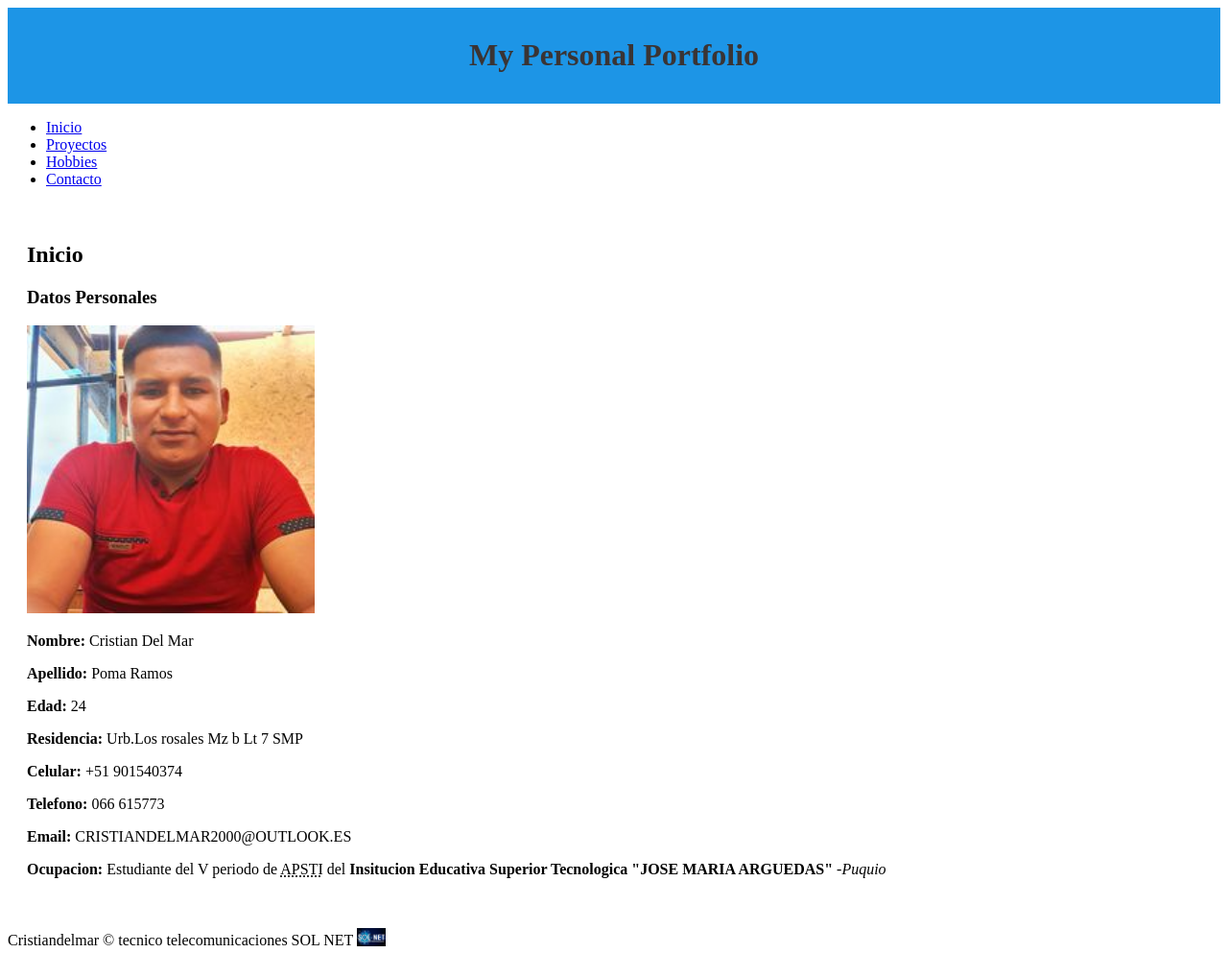
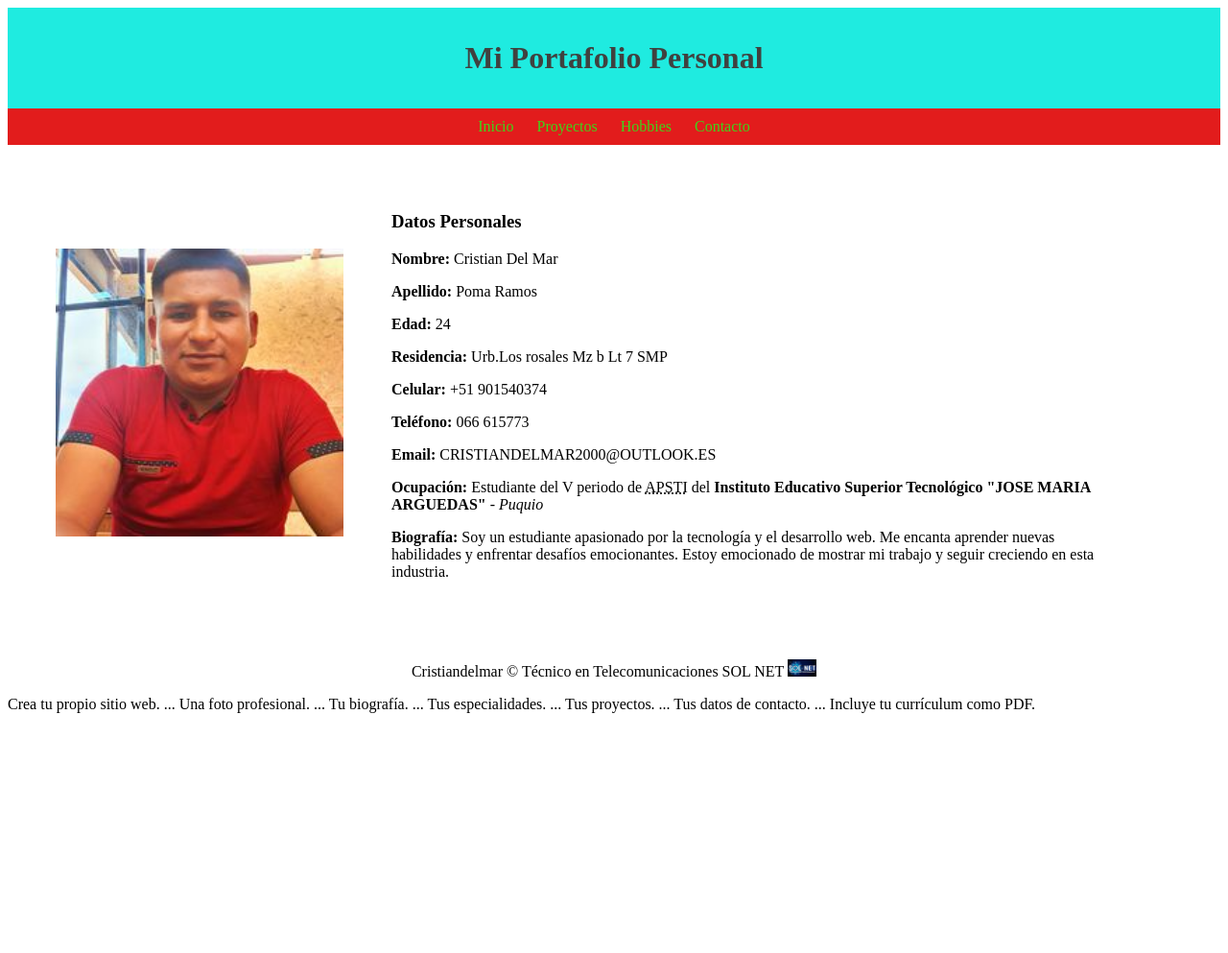
Before and after one commit to CRISTIANS02/HTML_JMA-2024, a plain HTML site: page TAREAS/MI PORTAFOLIO PERSONAL/index.html in a window 1280 px wide. Shown: the top 993 px of the page at 96% size. After the commit the page ends 800 px from the top, so only its background shows below. Drawn offline with Linux system fonts and the light colour scheme.

Commit message:
corrigiendo y agregando stilos

```diff
--- a/TAREAS/MI PORTAFOLIO PERSONAL/index.html
+++ b/TAREAS/MI PORTAFOLIO PERSONAL/index.html
@@ -3,58 +3,81 @@
 <head>
     <meta charset="UTF-8">
     <meta name="viewport" content="width=device-width, initial-scale=1.0">
-    <title>MY PERSONAL PORTAFOLIO CRISTIAN DEL MAR</title>
+    <title>Portafolio Personal - Cristian Del Mar</title>
     <style>
         header {
-            background-color: #1d95e6;
-            color: #3a3434;
+            background-color: #1febe0;
+            color: #40413f;
+            padding: 1%;
+            text-align: center;
+        }
+
+        nav {
+            background-color: #e21c1c;
+            color: #b39b9b;
             padding: 10px;
             text-align: center;
         }
+
+        nav a {
+            color: #40d41a;
+            text-decoration: none;
+            padding: 10px;
+        }
+
         section {
-            padding: 20px;
+            padding: 50px;
+            display: flex;
+            align-items: center;
         }
+
+        article {
+            margin-right: 50px;
+        }
+        footer {
+            text-align: center; /* Centrar el pie de página */
+        }
+
     </style>
 </head>
 <body>
     <header>
-        <h1>My Personal Portfolio</h1>
+        <h1>Mi Portafolio Personal</h1>
     </header>
+
     <nav>
-        <ul>
-            <li><a href="index.html">Inicio</a></li>
-            <li><a href="proyectos.html">Proyectos</a></li>
-            <li><a href="hobbies.html">Hobbies</a></li>
-            <li><a href="contacto.html">Contacto</a></li>
-        </ul>
+        <a href="index.html">Inicio</a>
+        <a href="proyectos.html">Proyectos</a>
+        <a href="hobbies.html">Hobbies</a>
+        <a href="contacto.html">Contacto</a>
     </nav>
 
     <main>
         <section>
-            <h2>Inicio</h2>
+            <article>
+                <img src="FOTOS/438725072_1769097966909776_1518395292521133702_n.jpg" alt="Cristian Del Mar" width="300">
+            </article>
             <article>
                 <h3>Datos Personales</h3>
-                <article>
-                  <img src="FOTOS/438725072_1769097966909776_1518395292521133702_n.jpg" alt="cristian del mars" width="300">
-                </article>
                 <p><b>Nombre:</b> Cristian Del Mar</p>
                 <p><b>Apellido:</b> Poma Ramos</p>
                 <p><b>Edad:</b> 24</p>
-                <p><b>Residencia:</b> Urb.Los rosales Mz b Lt 7  SMP</p>
+                <p><b>Residencia:</b> Urb.Los rosales Mz b Lt 7 SMP</p>
                 <p><b>Celular:</b> +51 901540374</p>
-                <p><b>Telefono:</b> 066 615773</p>
+                <p><b>Teléfono:</b> 066 615773</p>
                 <p><b>Email:</b> CRISTIANDELMAR2000@OUTLOOK.ES</p>
-                <p><b>Ocupacion:</b> Estudiante del V periodo de  <abbr title="Arquitectura de Plataformas y Servicios de Tecnologias de l Informacion">APSTI</abbr>   del <b>Insitucion Educativa Superior Tecnologica "JOSE MARIA ARGUEDAS"</b><i> -Puquio</i></p>
-
+                <p><b>Ocupación:</b> Estudiante del V periodo de <abbr title="Arquitectura de Plataformas y Servicios de Tecnologías de la Información">APSTI</abbr> del <b>Instituto Educativo Superior Tecnológico "JOSE MARIA ARGUEDAS"</b><i> - Puquio</i></p>
+                <p><b>Biografía:</b> Soy un estudiante apasionado por la tecnología y el desarrollo web. Me encanta aprender nuevas habilidades y enfrentar desafíos emocionantes. Estoy emocionado de mostrar mi trabajo y seguir creciendo en esta industria.</p>
             </article>
         </section>
+    </main>
 
-    </main>
+    <footer>
+        <p>Cristiandelmar &copy; Técnico en Telecomunicaciones SOL NET <img src="FOTOS/solnet.jpg" alt="SOLNET" width="30"></p>
+    </footer>
 </body>
-<footer>
-    <p>Cristiandelmar &copy;  tecnico  telecomunicaciones SOL NET <img src="FOTOS/solnet.jpg" alt="SOLNET" width="30"></p>
-</footer>
 </html>
+
 
 Crea tu propio sitio web. ...
 Una foto profesional. ...
```
Also changed, not shown: TAREAS/MI PORTAFOLIO PERSONAL/contacto.html (+10 -16 lines), TAREAS/MI PORTAFOLIO PERSONAL/hobbies.html (+1 -7 lines), TAREAS/MI PORTAFOLIO PERSONAL/proyectos.html (+1 -7 lines).
